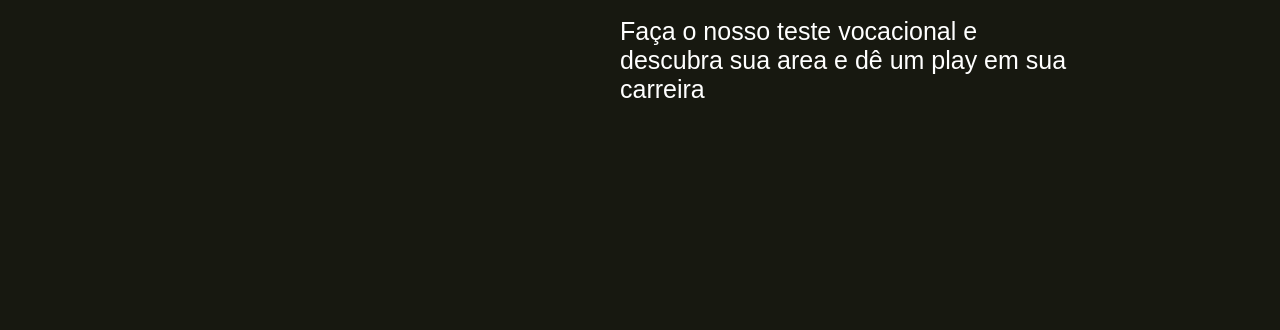
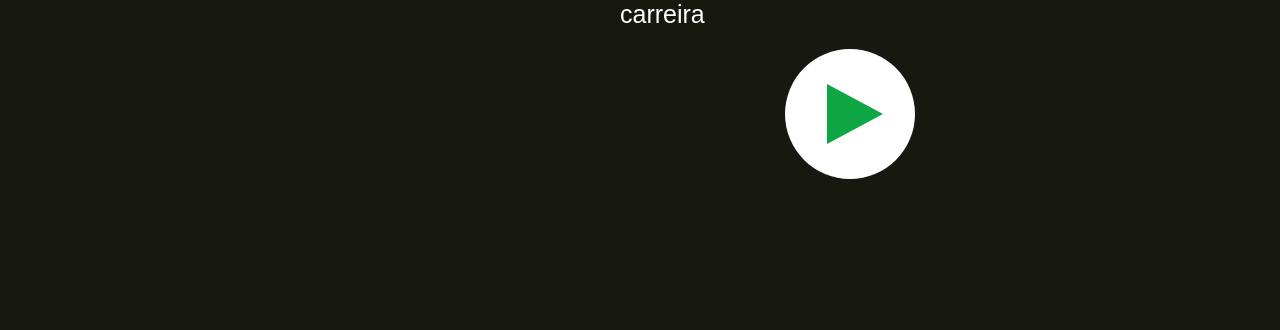
Before and after one commit to Rafazg/open-source, a plain HTML site: page pages/main-page.html in a window 1280 px wide. Shown: the part 810-1140 px from the top of the page. Drawn offline with Linux system fonts and the light colour scheme.

Commit message:
ajuste na main page

```diff
--- a/pages/main-page.html
+++ b/pages/main-page.html
@@ -43,7 +43,12 @@
             <div class="sloganQuiz">
                 <h1><span>ENCONTRE-SE </span>NA ÁREA DE <span>TI</span></h1>
                 <p>Faça o nosso teste vocacional e descubra sua area e dê um play em sua carreira</p>
-
+                <a href="Quiz.html" class="icon-play"></a>
+                <div class="playbtn">
+                    <div class="circulo">
+                        <div class="triangulo"></div>
+                    </div>
+                </div>
             </div>
         </section>
     </main>
--- a/src/css/main-page.css
+++ b/src/css/main-page.css
@@ -1,3 +1,4 @@
+
 * {
     margin: 0;
     padding: 0;
@@ -170,7 +171,9 @@ button a {
 }
 
 .sloganQuiz{
+    margin-right: 200px;
     margin-bottom: 100px;
+    width: 460px;
 }
 
 .sloganQuiz span {
@@ -191,3 +194,31 @@ button a {
     color: white;
     margin-right: 200px;
 }
+
+.playbtn {
+    margin-top: 20px;
+    display: flex;
+    justify-content: center;
+    align-items: center;
+    cursor: pointer;
+}
+.playbtn:hover{
+    filter: brightness(80%);
+
+}
+.circulo {
+    display: flex;
+    align-items: center;
+    justify-content: center;
+    background-color: white;
+    border-radius: 100%;
+    width: 130px;
+    height: 130px;
+}
+.triangulo {
+    border-left: 30px solid transparent;
+    border-right: 30px solid transparent;
+    border-bottom: 56px solid #0da643;
+    transform: rotate(90deg);
+    margin-left: 10px;
+}
```
